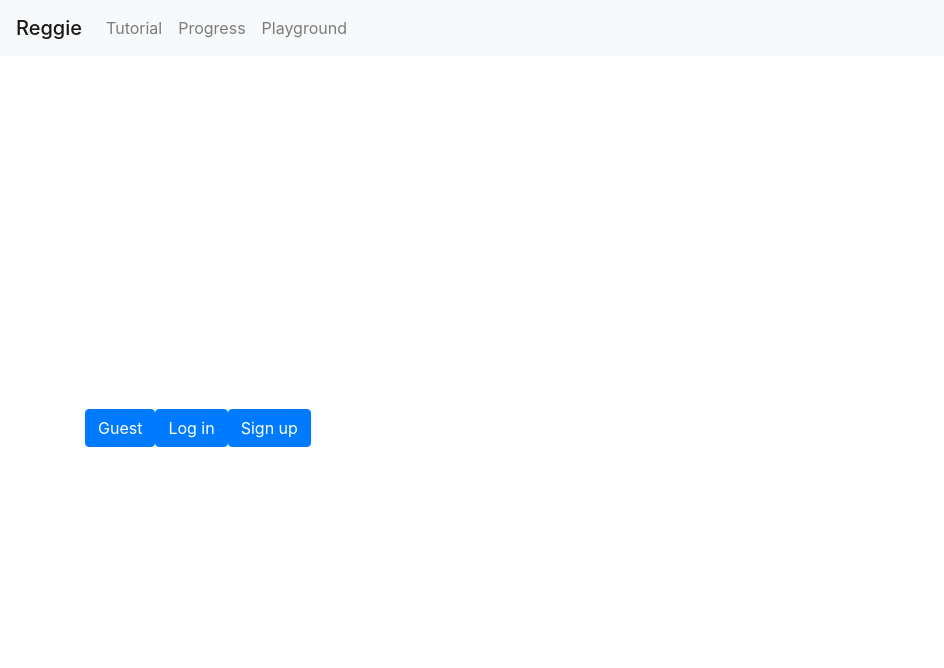
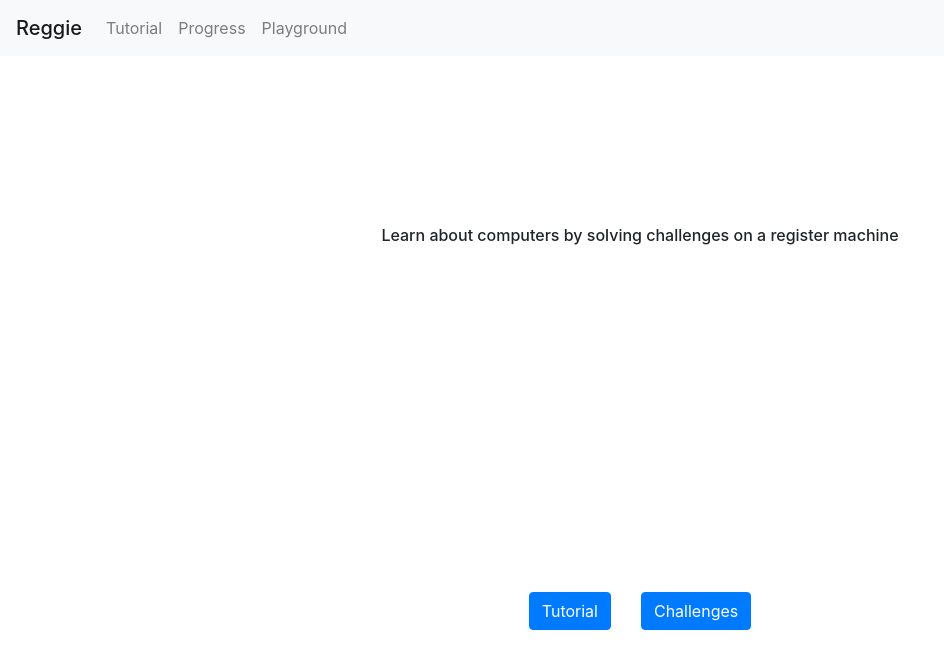
Before and after one commit to jsinkers/project4, a Vue app in the folder reg-mac-frontend/: page /tutorial in a window 1280 px wide. Shown: the top 668 px of the page, without its empty margins (0-944 px from the left). Built offline with nearby package versions, Linux system fonts and the light colour scheme.

Commit message:
Now can see which programs have been solved.  Improved entry page.

```diff
--- a/reg-mac-frontend/src/pages/Challenge.vue
+++ b/reg-mac-frontend/src/pages/Challenge.vue
@@ -23,6 +23,7 @@
                 <h1>{{ $route.params.id }}. {{ title }}</h1>
             </div>
             <div class="col-auto">
+                <button class="btn btn-primary align-middle" type="button" @click="resetChallenge">Start over</button>
                 <button class="btn btn-primary align-middle" type="button" data-toggle="collapse" data-target="#probText">Collapse</button>
             </div>
         </div>
@@ -331,11 +332,11 @@ export default {
             }
         }
     },
-    updateChallenge: function(id) {
+    updateChallenge: function(id, forceRefresh) {
         this.id = id
         const challenges = JSON.parse(localStorage.challenges)
         const challID = challenges.data.findIndex(x => x.id === id)
-        if (challID !== -1) {
+        if (!forceRefresh && challID !== -1) {
             const userData = challenges.data[challID]
             this.initialiseData(userData)
         } else {
@@ -347,6 +348,9 @@ export default {
                     })
 
         }
+    },
+    resetChallenge: function() {
+        this.updateChallenge(this.$route.params.id, true)
     },
     initialiseData: function(data) {
         this.title = data.title
@@ -376,6 +380,7 @@ export default {
             challenges.data.push(this.stateRecord())
             localStorage.challenges = JSON.stringify(challenges)
         }
+        // TODO: provide feedback on whether data saved or not - show in save button
     },
     stateRecord: function() {
         var state = {}
--- a/reg-mac-frontend/src/pages/Challenges.vue
+++ b/reg-mac-frontend/src/pages/Challenges.vue
@@ -6,10 +6,8 @@
                     <div class="card-body">
                         <h5 class="card-title">
                             {{ program.id }}. {{ program.title }}
-                            <!-- TODO: introduce solved data
-                            <span v-if="program.solved" class="mdi mdi-check-circle-outline text-success"></span>
-                            <span v-else class="mdi mdi-alert-circle-outline text-secondary"></span>
-                            -->
+                            <check-circle-outline-icon v-if="challengeSolved(program.id) === 'pass'" class="text-success"></check-circle-outline-icon>
+                            <alert-circle-outline-icon v-else-if="challengeSolved(program.id) === 'fail'" class="text-danger"></alert-circle-outline-icon>
                         </h5>
                         <router-link :to="challengeRoute(program)" class="card-link">Go to challenge</router-link>
                   </div>
@@ -21,9 +19,15 @@
 
 <script>
 import api from "../services/api";
+import CheckCircleOutlineIcon from 'vue-material-design-icons/CheckCircleOutline.vue'
+import AlertCircleOutlineIcon from 'vue-material-design-icons/AlertCircleOutline.vue'
 
 export default {
     name: "Challenges",
+    components: {
+        CheckCircleOutlineIcon,
+        AlertCircleOutlineIcon,
+    },
     data: function () {
     return {
         programs: []
@@ -42,10 +46,22 @@ export default {
         },
         challengeRoute: function(program) {
           return `/challenge/${program.id}`
-        }
+        },
+        challengeSolved: function(id) {
+            const chall = this.challengeData.find(x => x.id == id)
+            if (chall) {
+                if (chall.solved) {
+                    return "pass"
+                } else if (chall.solved === false) {
+                    return "fail"
+                }
+            }
+            return "unattempted"
+        },
     },
     mounted () {
         this.updateChallengeList()
+        this.challengeData = JSON.parse(localStorage.challenges).data
     },
 }
 </script>
--- a/reg-mac-frontend/src/pages/Home.vue
+++ b/reg-mac-frontend/src/pages/Home.vue
@@ -1,6 +1,6 @@
 <template>
-    <div class="container d-flex align-items-center h-100">
-        <div class="row justify-content-center">
+    <div class="container align-items-center h-100">
+        <!--<div class="row justify-content-center">
             <div class="col-auto">
                 <button class="btn btn-primary">Guest</button>
             </div>
@@ -14,8 +14,18 @@
             <div class="col col-auto">
                 <button class="btn btn-primary">Sign up</button>
             </div>
+        </div>-->
+        <div class="row justify-content-center h-100 align-items-center">
+            <div class="col-12 text-center">
+                <h6>Learn about computers by solving challenges on a register machine</h6>
+            </div>
+            <div class="col-auto">
+                <router-link to="/tutorial" class="btn btn-primary">Tutorial</router-link>
+            </div>
+            <div class="col-auto">
+                <router-link to="/progress" class="btn btn-primary">Challenges</router-link>
+            </div>
         </div>
-        {{ info }}
     </div>
 </template>
 
@@ -29,7 +39,6 @@
         },
         data () {
             return {
-                info: null
             }
         },
     }
```
